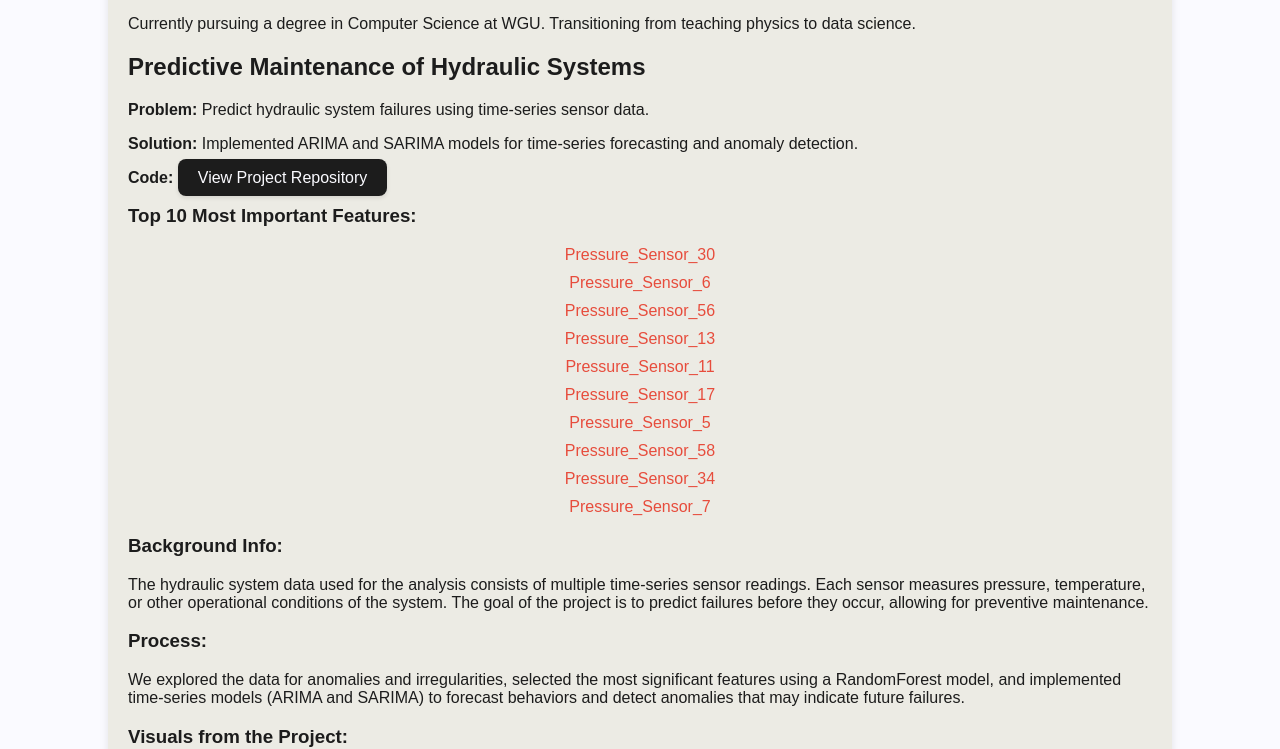
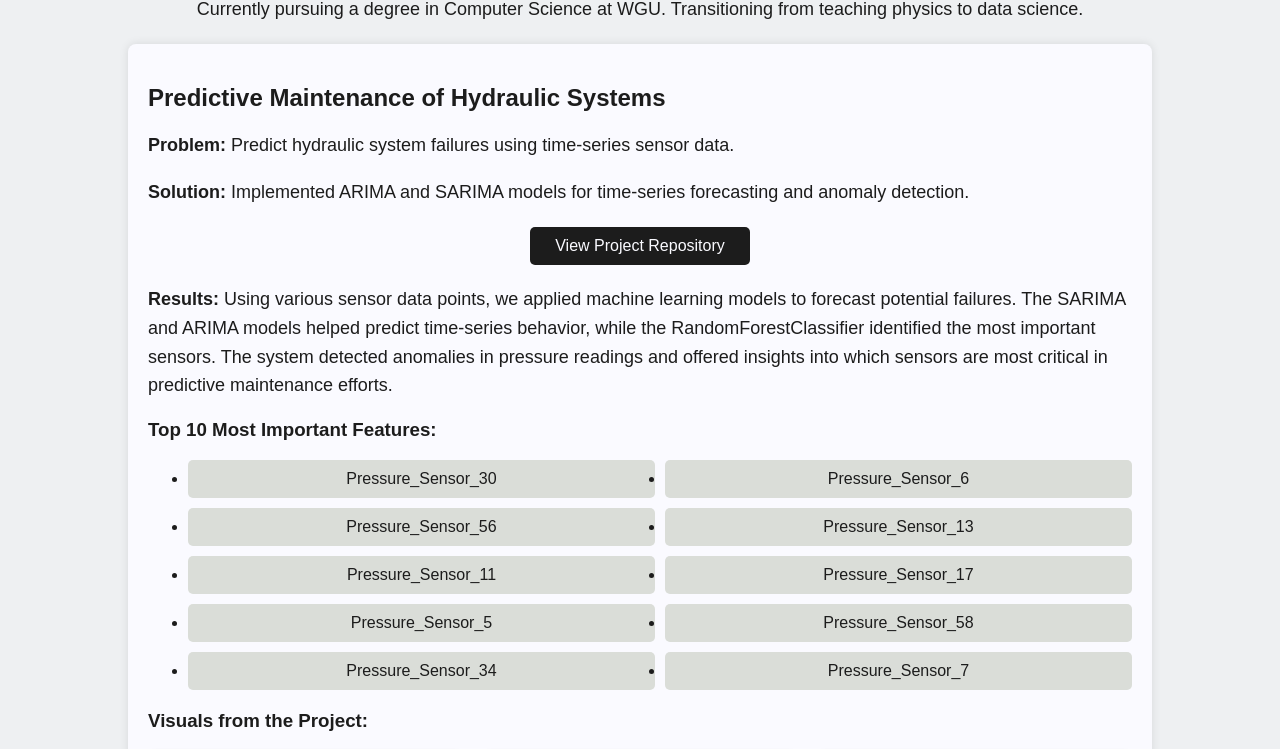
Before and after one commit to Smolbitties/alexis-portfolio-, a plain HTML site: page index.html in a window 1280 px wide. Shown: the part 105-854 px from the top of the page. Drawn offline with Linux system fonts and the light colour scheme.

Commit message:
Update index.html

```diff
--- a/index.html
+++ b/index.html
@@ -3,93 +3,152 @@
 <head>
     <meta charset="UTF-8">
     <meta name="viewport" content="width=device-width, initial-scale=1.0">
-    <title>Alexis Vargas Portfolio</title>
+    <title>Data Science Portfolio</title>
     <style>
-        /* Custom Color Palette */
+        /* Color Palette */
+        :root {
+            --eerie-black: #1c1c1cff;
+            --platinum: #daddd8ff;
+            --alabaster: #ecebe4ff;
+            --antiflash-white: #eef0f2ff;
+            --ghost-white: #fafaffff;
+        }
+
         body {
             font-family: Arial, sans-serif;
-            background-color: #fafaffff;
+            background-color: var(--antiflash-white);
             margin: 0;
             padding: 0;
-            text-align: center;
+            color: var(--eerie-black);
         }
 
         .container {
             width: 80%;
             margin: auto;
             padding: 20px;
-            background-color: #ecebe4ff;
-            border-radius: 12px;
-            box-shadow: 0 4px 8px rgba(0, 0, 0, 0.1);
         }
 
         h1 {
             text-align: center;
-            color: #1c1c1cff;
-            padding-top: 20px;
+            color: var(--eerie-black);
         }
 
-        h2, h3, p {
-            color: #1c1c1cff;
-            text-align: left;
+        .project {
+            background-color: var(--ghost-white);
+            padding: 20px;
+            margin-bottom: 20px;
+            border-radius: 8px;
+            box-shadow: 0 0 10px rgba(0, 0, 0, 0.1);
         }
 
-        ul {
+        h2 {
+            color: var(--eerie-black);
+        }
+
+        p {
+            font-size: 18px;
+            line-height: 1.6;
+        }
+
+        a {
+            color: var(--eerie-black);
+            text-decoration: none;
+        }
+
+        a:hover {
+            text-decoration: underline;
+        }
+
+        .important-features {
             list-style-type: none;
             padding: 0;
         }
 
-        ul li {
-            color: #e74c3c;
+        .important-features li {
+            font-size: 18px;
+            color: var(--eerie-black);
             margin-bottom: 10px;
         }
 
-        .grid-container {
+        .visuals {
             display: grid;
-            grid-template-columns: repeat(3, 1fr);
-            grid-gap: 10px;
+            grid-template-columns: repeat(3, 1fr); /* 3 images per row */
+            gap: 20px;
+            margin-top: 20px;
         }
 
-        .grid-item {
-            background-color: #eef0f2ff;
+        .visuals img {
+            max-width: 100%;
             border-radius: 8px;
-            padding: 10px;
-            box-shadow: 0 2px 4px rgba(0, 0, 0, 0.1);
+            box-shadow: 0 0 5px rgba(0, 0, 0, 0.1);
         }
 
-        .grid-item img {
-            width: 100%;
-            height: auto;
+        .visuals .caption {
+            text-align: center;
+            font-size: 14px;
+            color: #555;
+            margin-top: 5px;
+        }
+
+        .about-me {
+            margin-bottom: 20px;
+            text-align: center;
         }
 
         .button {
-            background-color: #1c1c1cff;
-            color: #fafaffff;
-            padding: 10px 20px;
+            display: block;
+            width: 200px;
+            margin: 20px auto;
+            padding: 10px;
+            background-color: var(--eerie-black);
+            color: var(--ghost-white);
+            text-align: center;
+            border-radius: 5px;
             text-decoration: none;
-            border-radius: 8px;
-            box-shadow: 0 2px 4px rgba(0, 0, 0, 0.1);
-            transition: background-color 0.3s;
+            font-size: 16px;
         }
 
         .button:hover {
-            background-color: #daddd8ff;
+            background-color: var(--platinum);
+            color: var(--eerie-black);
         }
+
+        /* Grid for top 10 features */
+        .important-features-grid {
+            display: grid;
+            grid-template-columns: repeat(2, 1fr);
+            gap: 10px;
+            margin-bottom: 20px;
+        }
+
+        .important-features-grid li {
+            background-color: var(--platinum);
+            padding: 10px;
+            border-radius: 5px;
+            text-align: center;
+        }
+
     </style>
 </head>
 <body>
+
     <div class="container">
         <h1>Alexis Vargas Portfolio</h1>
-        <p>Currently pursuing a degree in Computer Science at WGU. Transitioning from teaching physics to data science.</p>
+        <div class="about-me">
+            <p>Currently pursuing a degree in Computer Science at WGU. Transitioning from teaching physics to data science.</p>
+        </div>
 
         <div class="project">
             <h2>Predictive Maintenance of Hydraulic Systems</h2>
             <p><strong>Problem:</strong> Predict hydraulic system failures using time-series sensor data.</p>
             <p><strong>Solution:</strong> Implemented ARIMA and SARIMA models for time-series forecasting and anomaly detection.</p>
-            <p><strong>Code:</strong> <a class="button" href="https://github.com/Smolbitties/predictive-maintenance-of-hydraulic-systems.git">View Project Repository</a></p>
+            <a href="https://github.com/Smolbitties/predictive-maintenance-of-hydraulic-systems.git" class="button" target="_blank">View Project Repository</a>
+            <p><strong>Results:</strong>
+                Using various sensor data points, we applied machine learning models to forecast potential failures. The SARIMA and ARIMA models helped predict time-series behavior, while the RandomForestClassifier identified the most important sensors. The system detected anomalies in pressure readings and offered insights into which sensors are most critical in predictive maintenance efforts.
+            </p>
 
             <h3>Top 10 Most Important Features:</h3>
-            <ul>
+            <ul class="important-features-grid">
                 <li>Pressure_Sensor_30</li>
                 <li>Pressure_Sensor_6</li>
                 <li>Pressure_Sensor_56</li>
@@ -102,14 +161,8 @@
                 <li>Pressure_Sensor_7</li>
             </ul>
 
-            <h3>Background Info:</h3>
-            <p>The hydraulic system data used for the analysis consists of multiple time-series sensor readings. Each sensor measures pressure, temperature, or other operational conditions of the system. The goal of the project is to predict failures before they occur, allowing for preventive maintenance.</p>
-
-            <h3>Process:</h3>
-            <p>We explored the data for anomalies and irregularities, selected the most significant features using a RandomForest model, and implemented time-series models (ARIMA and SARIMA) to forecast behaviors and detect anomalies that may indicate future failures.</p>
-
             <h3>Visuals from the Project:</h3>
-            <div class="grid-container">
+            <div class="visuals">
                 <div class="grid-item">
                     <img src="https://i.imgur.com/SXMyEyY.png" alt="Anomalies Scatter Plot">
                     <p><strong>Analysis:</strong> Identifies potential anomalies in sensor data that might predict system failures.</p>
@@ -149,5 +202,6 @@
             </div>
         </div>
     </div>
+
 </body>
 </html>
```
